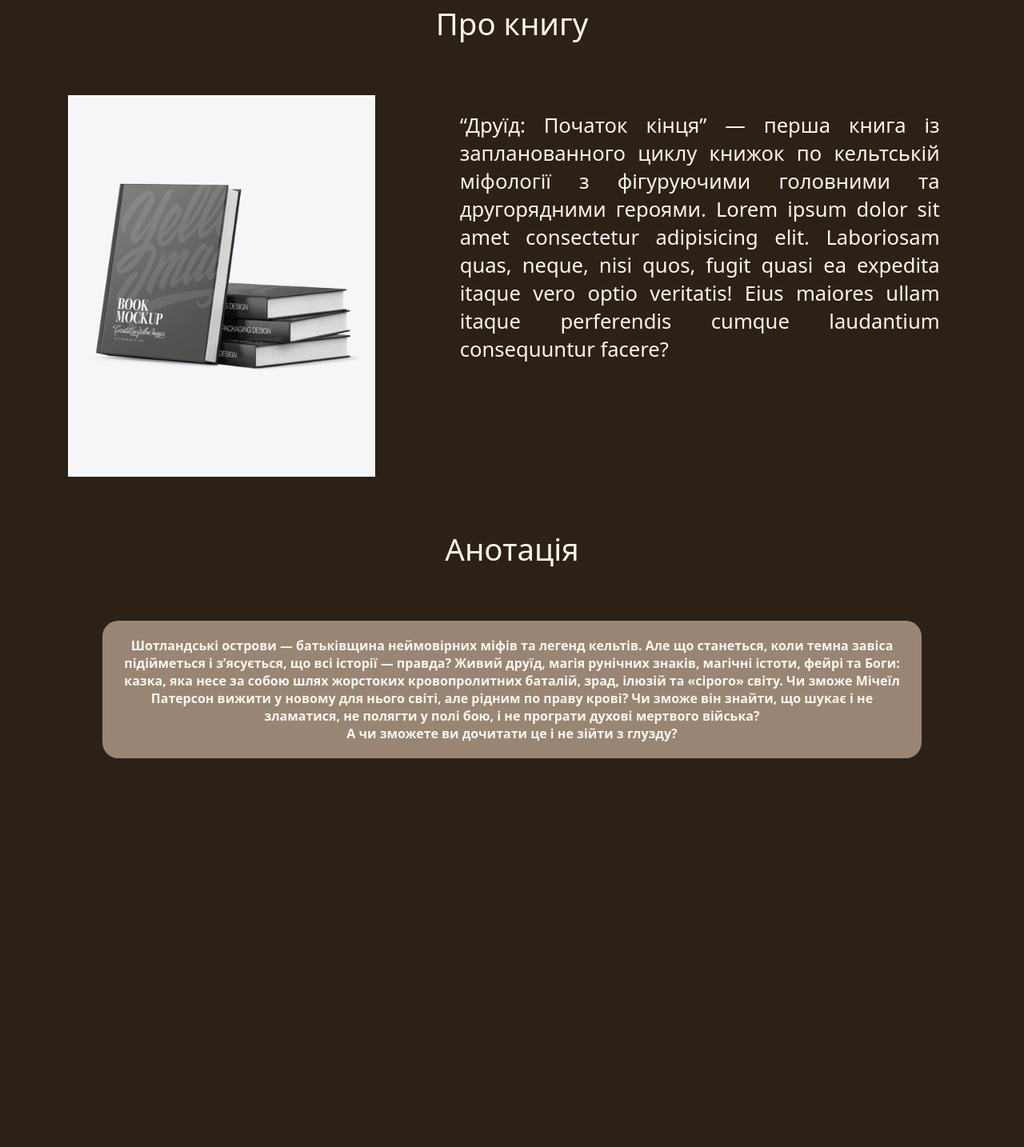
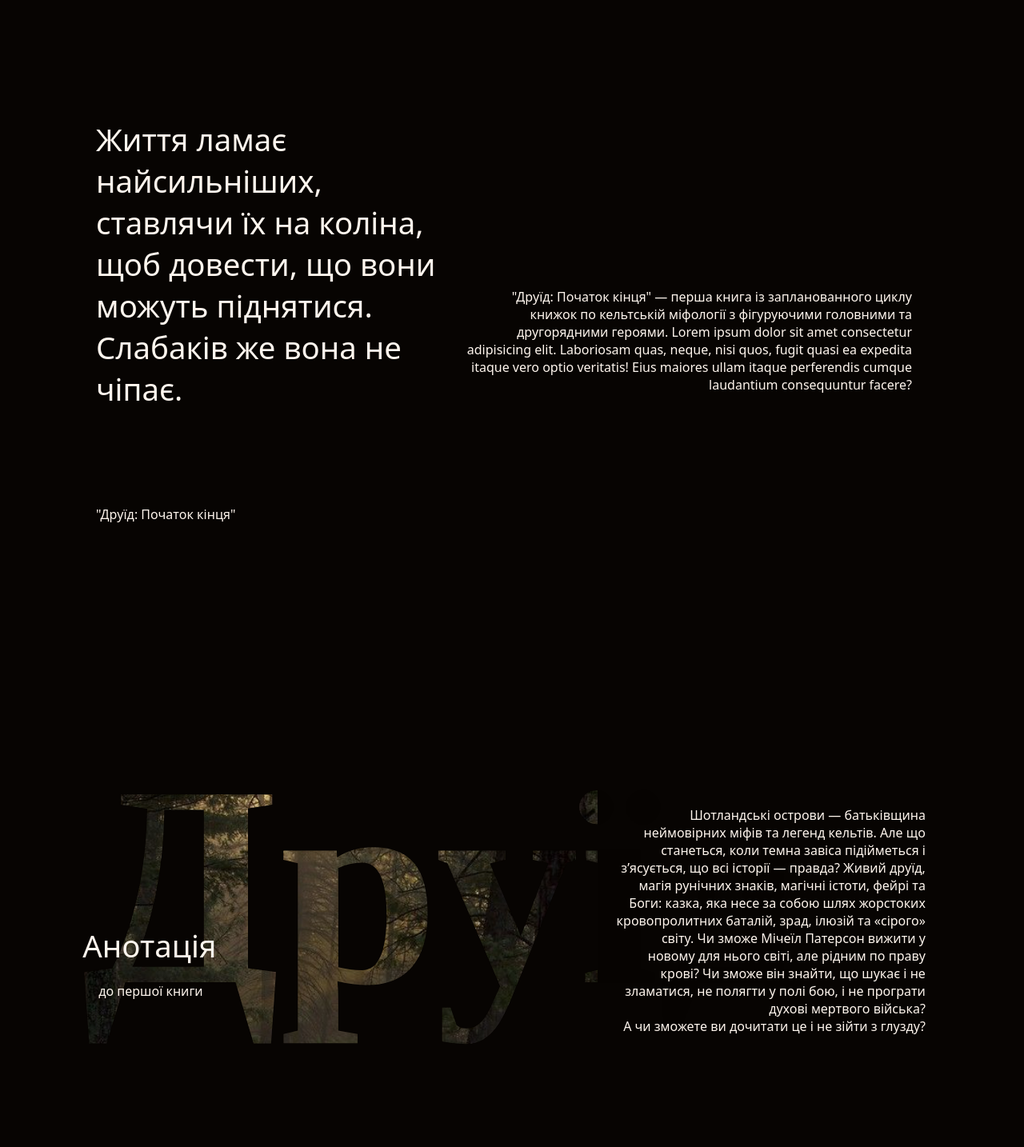
Before and after one commit to satanieremii/satanieremii.github.io, a plain HTML site: page index1.html in a window 1280 px wide. Shown: the part 724-2158 px from the top of the page at 80% size. Before the commit the page ends 1672 px from the top, so only its background shows below. Drawn offline with Linux system fonts and the light colour scheme; files whose address does not match are found by name; a web font is replaced by a local one.

Commit message:
Add files via upload

```diff
--- a/css/perspg.css
+++ b/css/perspg.css
@@ -5,7 +5,7 @@
 }
 
 body {
-    background-color: rgb(44, 33, 23);
+    background-color: #070402;
 }
 
 
@@ -90,7 +90,6 @@ h3 {
 /* Середина сайта: про книгу, аннотация, трейлер (видео будет потом), иллюстрации(потом) и переход на соц.сеть(форум)(!в работе!)*/
 
 .landmain {
-    margin-top: 5%;
     display: flex;
     flex-direction: column;
     align-items: center;
@@ -98,7 +97,14 @@ h3 {
 
 header {
     font-size: 240%;
-    margin-bottom: 5%;
+    color: #FFF6EE;
+    font-weight: lighter;
+    font-family: system-ui, -apple-system, BlinkMacSystemFont, 'Segoe UI', Roboto, Oxygen, Ubuntu, Cantarell, 'Open Sans', 'Helvetica Neue', sans-serif;
+}
+
+.fling {
+    font-size: 240%;
+    width: 60%;
     color: #FFF6EE;
     font-weight: lighter;
     font-family: system-ui, -apple-system, BlinkMacSystemFont, 'Segoe UI', Roboto, Oxygen, Ubuntu, Cantarell, 'Open Sans', 'Helvetica Neue', sans-serif;
@@ -106,34 +112,103 @@ header {
 
 .abbook {
     display: flex;
-    justify-content: space-evenly;
-    margin-bottom: 5%;
+    justify-content: space-between;
+    align-items: center;
+    padding: 120px 120px;
+    margin-top: 7%;
+}
+
+h6 {
+    padding: 0 120px;
+    font-size: 100%;
+    align-self: flex-start;
+    color: #FFF6EE;
+    font-weight: lighter;
+    font-family: system-ui, -apple-system, BlinkMacSystemFont, 'Segoe UI', Roboto, Oxygen, Ubuntu, Cantarell, 'Open Sans', 'Helvetica Neue', sans-serif;
+    margin-bottom: 10%;
 }
 
 p {
-    background-color: #998573;
     width: 80%;
     color: #FFF6EE;
-    font-weight: 700;
+    font-weight: lighter;
     font-family: system-ui, -apple-system, BlinkMacSystemFont, 'Segoe UI', Roboto, Oxygen, Ubuntu, Cantarell, 'Open Sans', 'Helvetica Neue', sans-serif;
     padding: 20px 20px;
-    border-radius: 20px;
+    align-self: flex-end;
+}
+
+.tklein {
+    width: 100%;
+    color: #FFF6EE;
+    font-weight: lighter;
+    font-family: system-ui, -apple-system, BlinkMacSystemFont, 'Segoe UI', Roboto, Oxygen, Ubuntu, Cantarell, 'Open Sans', 'Helvetica Neue', sans-serif;
+}
+
+.rgttopedgtxt {
+    position: absolute;
+    top: 235%;
 }
 
 .txtabt {
-    width: 50%;
+    width: 80%;
     color: #FFF6EE;
-    font-size: 160%;
-    font-weight: 200;
+    font-weight: lighter;
     font-family: system-ui, -apple-system, BlinkMacSystemFont, 'Segoe UI', Roboto, Oxygen, Ubuntu, Cantarell, 'Open Sans', 'Helvetica Neue', sans-serif;
     padding: 20px 20px;
-    border-radius: 20px;
-    text-align: justify;
-    /*vertical-align: middle; - выравнять текст по высоте по центру картинки???*/
+    text-align: right;
+    align-self: flex-end;
 }
 
-.imgb {
-    width: 30%;
+.anot {
+    display: flex;
+    justify-content: space-between;
+    align-items: center;
+    padding: 120px 120px;
+}
+
+.bookname {
+    width: 60%;
+    margin: 0 auto;
+}
+
+#title {
+    background: url(/Users/satanieremii/Desktop/itstep/диплом/сайт/site/imgland/darkforest.jpg);
+    background-size: cover;
+    color: transparent;
+    -webkit-text-fill-color: transparent;
+    background-clip: text;
+    padding: 0;
+}
+
+@font-face {
+    font-family: JOURNALISM;
+    src: url(/Users/satanieremii/Library/Fonts/JOURNALISM.ttf);
+}
+
+h5 {
+    font-size: 28vmax;
+    font-family: JOURNALISM;
+    text-align: center;
+    text-shadow: 0 0 1px rgba(0, 0, 0, .1);
+    margin: 0;
+    padding: 0;
+}
+
+@media (max-width:600px) {
+    .form {
+        float: none;
+        text-align: center;
+        align-content: center;
+    }
+    div.title {
+        font-size: 30px;
+    }
+}
+
+@media (min-width:601px) {
+    div.title {
+        font-size: 80px;
+    }
 }
 
 
--- a/index1.html
+++ b/index1.html
@@ -26,18 +26,30 @@
         </div>
     </div>
     <div class="landmain">
-        <header>Про книгу</header>
         <div class="abbook">
-            <img class="imgb" src="imgland/bookmuv1.jpeg" alt="fehler">
-            <h4 class="txtabt">“Друїд: Початок кінця” — перша книга із запланованного циклу книжок по кельтській міфології з фігуруючими головними та другорядними героями. Lorem ipsum dolor sit amet consectetur adipisicing elit. Laboriosam quas, neque, nisi quos, fugit
+            <header class="fling">Життя ламає найсильніших, ставлячи їх на коліна, щоб довести, що вони можуть піднятися. Слабаків же вона не чіпає.</header>
+            <h4 class="txtabt">"Друїд: Початок кінця" — перша книга із запланованного циклу книжок по кельтській міфології з фігуруючими головними та другорядними героями. Lorem ipsum dolor sit amet consectetur adipisicing elit. Laboriosam quas, neque, nisi quos, fugit
                 quasi ea expedita itaque vero optio veritatis! Eius maiores ullam itaque perferendis cumque laudantium consequuntur facere?
             </h4>
         </div>
-        <header>Анотація</header>
-        <p align="center">Шотландські острови — батьківщина неймовірних міфів та легенд кельтів. Але що станеться, коли темна завіса підійметься і зʼясується, що всі історії — правда? Живий друїд, магія рунічних знаків, магічні істоти, фейрі та Боги: казка, яка несе за
-            собою шлях жорстоких кровопролитних баталій, зрад, ілюзій та «сірого» світу. Чи зможе Мічеїл Патерсон вижити у новому для нього світі, але рідним по праву крові? Чи зможе він знайти, що шукає і не зламатися, не полягти у полі бою, і не програти
-            духові мертвого війська?<br> А чи зможете ви дочитати це і не зійти з глузду?</p>
+        <h6>"Друїд: Початок кінця"</h6>
+
+        <div class="anot">
+            <div class="rgttopedgtxt">
+                <header>Анотація</header>
+                <p class="tklein">до першої книги</p>
+            </div>
+            <div class="bookname">
+                <div id="title">
+                    <h5>Друїд</h5>
+                </div>
+            </div>
+            <p align="right">Шотландські острови — батьківщина неймовірних міфів та легенд кельтів. Але що станеться, коли темна завіса підійметься і зʼясується, що всі історії — правда? Живий друїд, магія рунічних знаків, магічні істоти, фейрі та Боги: казка, яка несе
+                за собою шлях жорстоких кровопролитних баталій, зрад, ілюзій та «сірого» світу. Чи зможе Мічеїл Патерсон вижити у новому для нього світі, але рідним по праву крові? Чи зможе він знайти, що шукає і не зламатися, не полягти у полі бою, і
+                не програти духові мертвого війська?<br> А чи зможете ви дочитати це і не зійти з глузду?</p>
+        </div>
     </div>
+
 </body>
 
 </html>
```
Also changed, not shown: imgland/darkforest.jpg (added).
